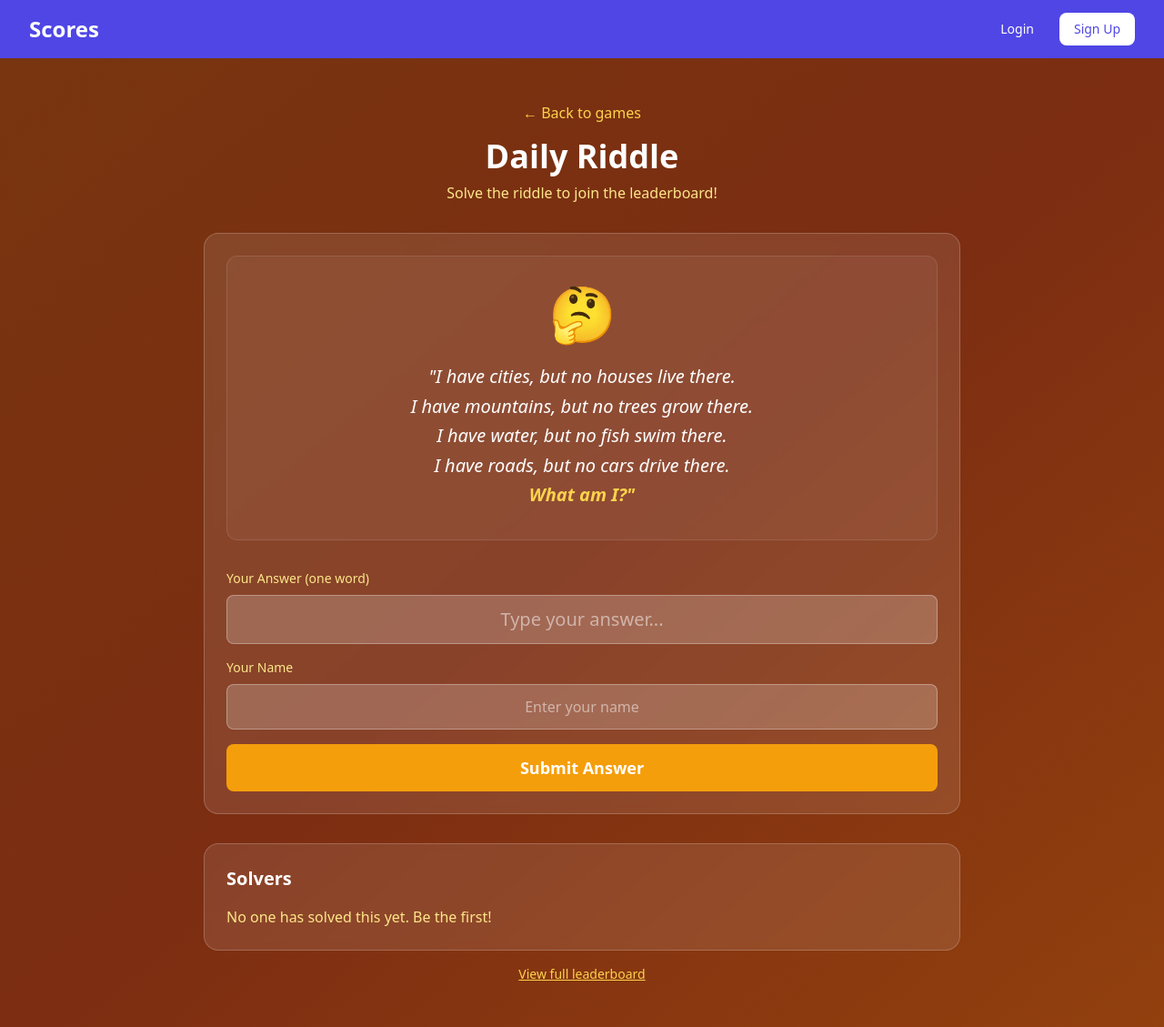
After one commit to falldaysoft/scores, a Django app: page /play/riddle/ in a window 1280 px wide. The commit adds this page. Shown: the whole page at 91% size. Run offline with Django 5.2, Linux system fonts and the light colour scheme; some libraries are stand-ins or nearby versions.

Commit message:
Add an answer minigame

```diff
--- a/minigames/urls.py
+++ b/minigames/urls.py
@@ -10,4 +10,5 @@ urlpatterns = [
     path('target/', views.TargetGameView.as_view(), name='target'),
     path('whack/', views.WhackGameView.as_view(), name='whack'),
     path('snowflakes/', views.SnowflakeGameView.as_view(), name='snowflakes'),
+    path('riddle/', views.RiddleGameView.as_view(), name='riddle'),
 ]
--- a/minigames/views.py
+++ b/minigames/views.py
@@ -29,3 +29,8 @@ class WhackGameView(TemplateView):
 class SnowflakeGameView(TemplateView):
     """Standalone page for Snowflake Catcher game"""
     template_name = 'minigames/snowflakes.html'
+
+
+class RiddleGameView(TemplateView):
+    """Standalone page for Riddle game (correct_answer type)"""
+    template_name = 'minigames/riddle.html'
--- /dev/null
+++ b/templates/minigames/riddle.html
@@ -0,0 +1,211 @@
+{% extends 'base.html' %}
+
+{% block title %}Daily Riddle{% endblock %}
+
+{% block content %}
+<div class="bg-gradient-to-br from-amber-900 via-orange-900 to-amber-800 min-h-screen py-12">
+    <div class="mx-auto max-w-4xl px-4 sm:px-6 lg:px-8">
+        <div class="text-center mb-8">
+            <a href="{% url 'minigames:play' %}" class="text-amber-300 hover:text-white transition">&larr; Back to games</a>
+            <h1 class="text-4xl font-bold text-white mt-4 mb-2">Daily Riddle</h1>
+            <p class="text-amber-200">Solve the riddle to join the leaderboard!</p>
+        </div>
+
+        <div x-data="riddleGame()" class="bg-white/10 backdrop-blur-sm rounded-2xl p-6 border border-white/20">
+            <!-- Riddle Display -->
+            <div class="text-center mb-8">
+                <div class="bg-white/5 rounded-xl p-8 border border-white/10">
+                    <div class="text-6xl mb-6">🤔</div>
+                    <p class="text-xl text-white leading-relaxed italic">
+                        "I have cities, but no houses live there.<br>
+                        I have mountains, but no trees grow there.<br>
+                        I have water, but no fish swim there.<br>
+                        I have roads, but no cars drive there.<br>
+                        <span class="text-amber-300 font-bold">What am I?"</span>
+                    </p>
+                </div>
+            </div>
+
+            <!-- Answer Form (not yet solved) -->
+            <div x-show="state === 'ready'" x-cloak>
+                <form @submit.prevent="submitAnswer()" class="space-y-4">
+                    <div>
+                        <label for="answer" class="block text-amber-200 text-sm mb-2">Your Answer (one word)</label>
+                        <input
+                            type="text"
+                            id="answer"
+                            x-model="answer"
+                            placeholder="Type your answer..."
+                            maxlength="50"
+                            required
+                            autocomplete="off"
+                            class="w-full px-4 py-3 rounded-lg bg-white/20 border border-white/30 text-white placeholder-white/50 focus:outline-none focus:ring-2 focus:ring-amber-500 text-center text-xl"
+                        >
+                    </div>
+                    <div>
+                        <label for="playerName" class="block text-amber-200 text-sm mb-2">Your Name</label>
+                        <input
+                            type="text"
+                            id="playerName"
+                            x-model="playerName"
+                            placeholder="Enter your name"
+                            maxlength="50"
+                            required
+                            class="w-full px-4 py-3 rounded-lg bg-white/20 border border-white/30 text-white placeholder-white/50 focus:outline-none focus:ring-2 focus:ring-amber-500 text-center"
+                        >
+                    </div>
+                    <button
+                        type="submit"
+                        class="w-full px-6 py-3 bg-amber-500 hover:bg-amber-600 text-white font-bold rounded-lg transition text-lg"
+                    >
+                        Submit Answer
+                    </button>
+                </form>
+            </div>
+
+            <!-- Submitting State -->
+            <div x-show="state === 'submitting'" x-cloak class="text-center text-white py-8">
+                <div class="text-4xl mb-4 animate-pulse">🔮</div>
+                <p class="text-xl">Checking your answer...</p>
+            </div>
+
+            <!-- Wrong Answer -->
+            <div x-show="state === 'wrong'" x-cloak class="text-center py-8">
+                <div class="text-6xl mb-4">❌</div>
+                <p class="text-2xl text-red-400 font-bold mb-2">That's not it!</p>
+                <p class="text-amber-200 mb-6">Think harder... the answer is a single common word.</p>
+                <button @click="tryAgain()" class="px-6 py-3 bg-amber-500 hover:bg-amber-600 text-white font-bold rounded-lg transition">
+                    Try Again
+                </button>
+            </div>
+
+            <!-- Correct Answer -->
+            <div x-show="state === 'correct'" x-cloak class="text-center py-8">
+                <div class="text-6xl mb-4">🎉</div>
+                <p class="text-3xl text-green-400 font-bold mb-2">Correct!</p>
+                <p class="text-amber-200 mb-6">You solved the riddle and joined the leaderboard!</p>
+                <div class="flex flex-col sm:flex-row gap-4 justify-center">
+                    <a href="{% url 'public_leaderboard' game_slug='mini-games' leaderboard_slug='daily-riddle' %}" class="px-6 py-3 bg-white/20 hover:bg-white/30 text-white font-bold rounded-lg transition text-center">
+                        View Leaderboard
+                    </a>
+                </div>
+            </div>
+
+            <!-- Error State -->
+            <div x-show="error && state === 'ready'" x-cloak class="mt-4 text-center">
+                <p class="text-red-400" x-text="error"></p>
+            </div>
+        </div>
+
+        <!-- Leaderboard Preview -->
+        <div class="mt-8 bg-white/10 backdrop-blur-sm rounded-2xl p-6 border border-white/20">
+            <h2 class="text-xl font-bold text-white mb-4">Solvers</h2>
+            <div id="leaderboard" x-data="leaderboardPreview('mini-games', 'daily-riddle')" x-init="fetchScores()">
+                <div x-show="loading" class="text-amber-200">Loading...</div>
+                <div x-show="!loading && scores.length === 0" class="text-amber-200">No one has solved this yet. Be the first!</div>
+                <ul x-show="!loading && scores.length > 0" class="space-y-2">
+                    <template x-for="(s, i) in scores" :key="i">
+                        <li class="flex justify-between items-center py-2 px-4 rounded-lg" :class="i < 3 ? 'bg-white/10' : ''">
+                            <div class="flex items-center gap-3">
+                                <span class="text-amber-300 font-mono w-6" x-text="'#' + s.rank"></span>
+                                <span class="text-white" x-text="s.player_name"></span>
+                            </div>
+                            <span class="text-amber-400 text-sm" x-text="formatDate(s.created_at)"></span>
+                        </li>
+                    </template>
+                </ul>
+            </div>
+        </div>
+
+        <!-- Leaderboard Link -->
+        <p class="mt-4 text-center text-amber-300 text-sm">
+            <a href="{% url 'public_leaderboard' game_slug='mini-games' leaderboard_slug='daily-riddle' %}" class="hover:text-white transition underline">View full leaderboard</a>
+        </p>
+    </div>
+</div>
+
+<script>
+function riddleGame() {
+    return {
+        state: 'ready', // ready, submitting, correct, wrong
+        answer: '',
+        playerName: '',
+        error: null,
+        apiToken: 'demo_daily_riddle_public_token_v1',
+
+        async submitAnswer() {
+            if (!this.answer.trim() || !this.playerName.trim()) return;
+
+            this.state = 'submitting';
+            this.error = null;
+
+            try {
+                const response = await fetch('/api/v1/scores/', {
+                    method: 'POST',
+                    headers: {
+                        'Content-Type': 'application/json',
+                        'Authorization': 'Bearer ' + this.apiToken
+                    },
+                    body: JSON.stringify({
+                        player_name: this.playerName.trim(),
+                        answer: this.answer.trim()
+                    })
+                });
+
+                if (response.ok) {
+                    this.state = 'correct';
+                    // Refresh leaderboard
+                    const leaderboardEl = document.querySelector('#leaderboard');
+                    if (leaderboardEl && leaderboardEl._x_dataStack) {
+                        leaderboardEl._x_dataStack[0].fetchScores();
+                    }
+                } else {
+                    const data = await response.json();
+                    if (data.error === 'Incorrect answer') {
+                        this.state = 'wrong';
+                    } else {
+                        this.error = data.error || 'Failed to submit answer';
+                        this.state = 'ready';
+                    }
+                }
+            } catch (e) {
+                this.error = 'Network error. Please try again.';
+                this.state = 'ready';
+            }
+        },
+
+        tryAgain() {
+            this.state = 'ready';
+            this.answer = '';
+            this.error = null;
+        }
+    };
+}
+
+function leaderboardPreview(gameSlug, leaderboardSlug) {
+    return {
+        scores: [],
+        loading: true,
+
+        async fetchScores() {
+            this.loading = true;
+            try {
+                const response = await fetch(`/api/v1/scores/${gameSlug}/${leaderboardSlug}/?limit=10`);
+                if (response.ok) {
+                    const data = await response.json();
+                    this.scores = data.scores;
+                }
+            } catch (e) {
+                console.error('Failed to fetch scores:', e);
+            }
+            this.loading = false;
+        },
+
+        formatDate(dateStr) {
+            const date = new Date(dateStr);
+            return date.toLocaleDateString();
+        }
+    };
+}
+</script>
+{% endblock %}
```
Also changed, not shown: minigames/management/commands/setup_demo_games.py (+21 -5 lines), templates/minigames/play.html (+9 -0 lines).
